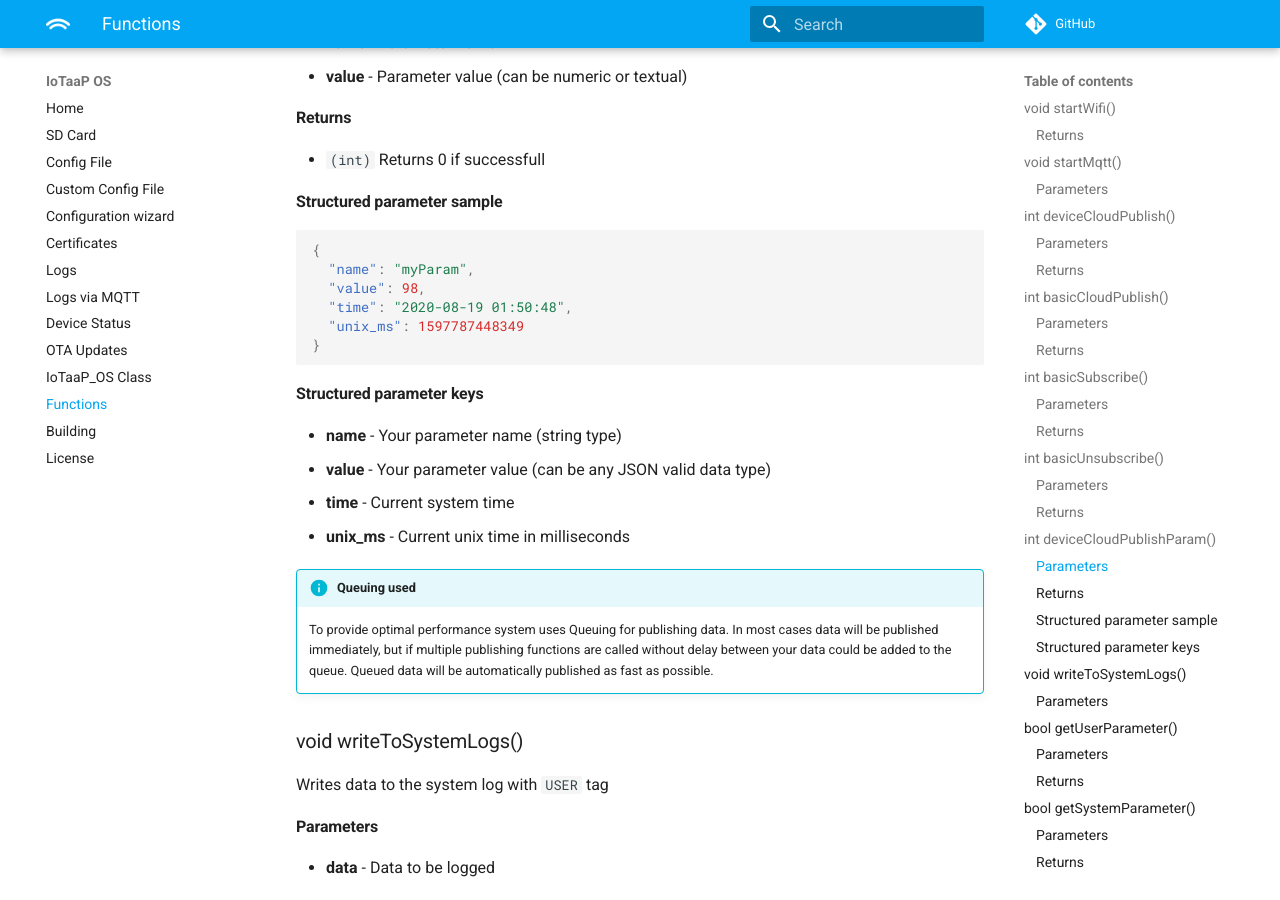
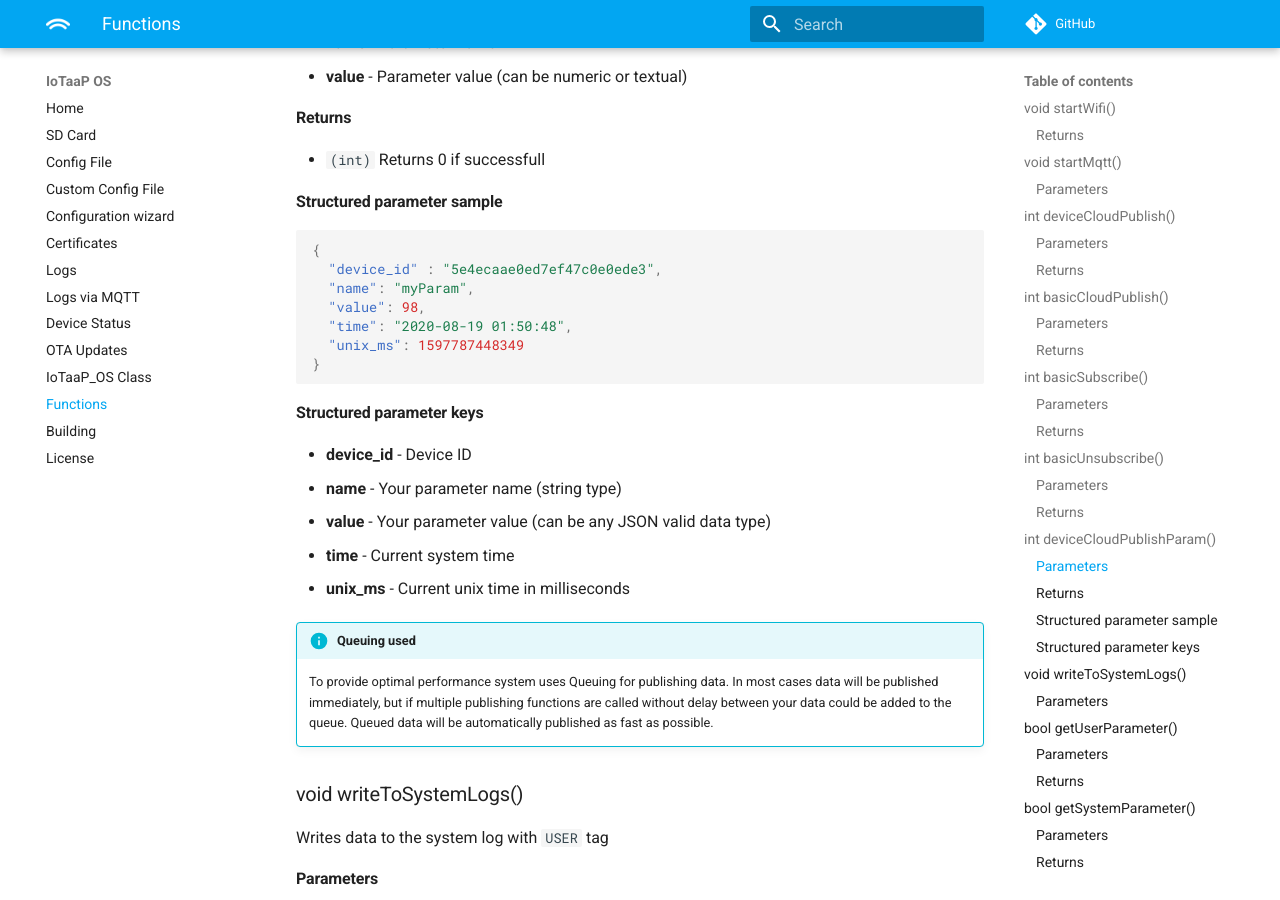
Before and after one commit to iotaap/docs-iotaap-os, an MkDocs documentation site: the page built from docs/functions.md, in a window 1280 px wide and 900 px high, scrolled down 3018 px. Built offline with MkDocs 1.6.1 and Material for MkDocs 9.7.7, drawn with Linux system fonts in a browser that asks for light colours; comment, search, counter and statistics services are not loaded.

Commit message:
Updated deviceCloudPublishParam()

````diff
--- a/docs/functions.md
+++ b/docs/functions.md
@@ -111,6 +111,7 @@ Creates structured parameter and publishes it to params topic (`/<username>/devi
 
 ```json
 {
+  "device_id" : "5e4ecaae0ed7ef47c0e0ede3",
   "name": "myParam",
   "value": 98,
   "time": "2020-08-19 01:50:48",
@@ -121,6 +122,7 @@ Creates structured parameter and publishes it to params topic (`/<username>/devi
 
 #### Structured parameter keys
 
+- **device_id** - Device ID
 - **name** - Your parameter name (string type)
 - **value** - Your parameter value (can be any JSON valid data type)
 - **time** - Current system time
````
